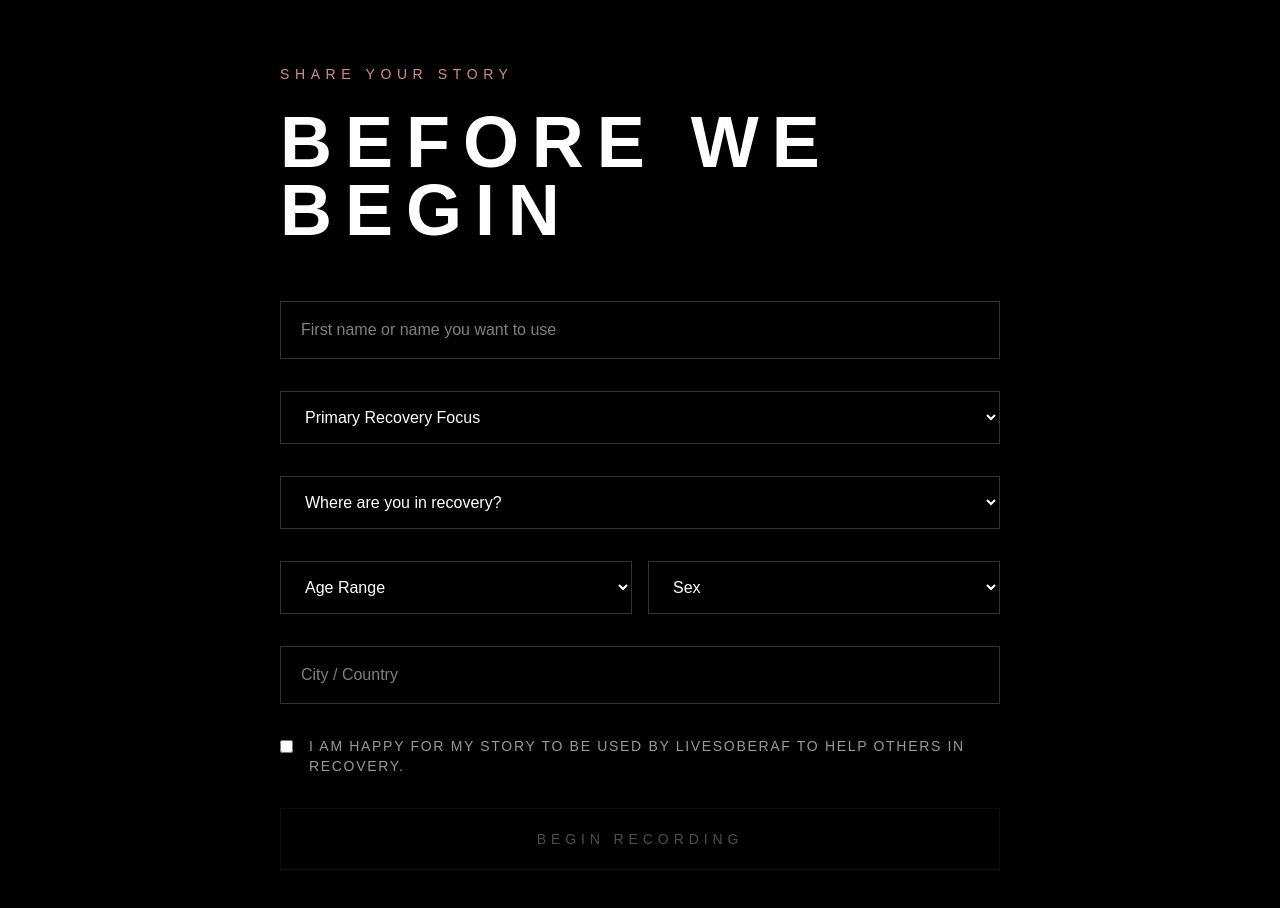
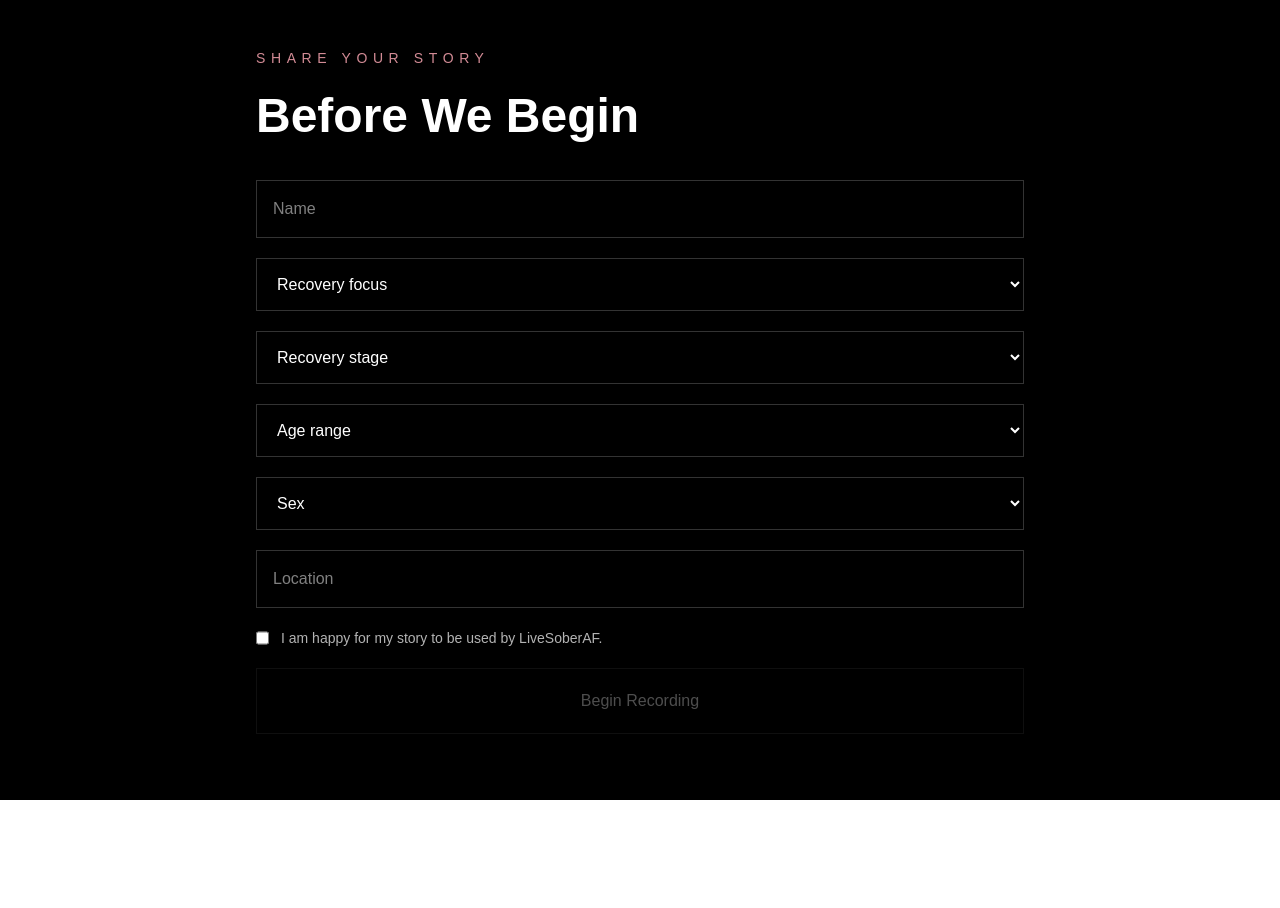
Before and after one commit to Livesoberaf/livesoberaf, a Next.js app: page /share-your-story in a window 1280 px wide. Shown: the top 908 px of the page. After the commit the page ends 800 px from the top, so only its background shows below. Built offline with nearby package versions, Linux system fonts and the light colour scheme.

Commit message:
Fix story pages

```diff
--- a/app/share-your-story/page.tsx
+++ b/app/share-your-story/page.tsx
@@ -32,14 +32,11 @@ export default function ShareYourStoryPage() {
 
   const [started, setStarted] = useState(false);
   const [stream, setStream] = useState<MediaStream | null>(null);
-
   const [currentQuestion, setCurrentQuestion] = useState(0);
   const [recording, setRecording] = useState(false);
   const [isSaving, setIsSaving] = useState(false);
-
   const [recordedBlob, setRecordedBlob] = useState<Blob | null>(null);
   const [videoUrl, setVideoUrl] = useState<string | null>(null);
-
   const [sessionId] = useState(() => crypto.randomUUID());
 
   const [name, setName] = useState("");
@@ -51,23 +48,10 @@ export default function ShareYourStoryPage() {
   const [consent, setConsent] = useState(false);
 
   const canBegin =
-    name.trim() !== "" &&
-    substance !== "" &&
-    stage !== "" &&
-    ageRange !== "" &&
-    sex !== "" &&
-    location.trim() !== "" &&
-    consent;
+    name && substance && stage && ageRange && sex && location && consent;
 
   useEffect(() => {
     if (!started) return;
-
-    startCamera();
-
-    return () => {
-      stream?.getTracks().forEach((track) => track.stop());
-    };
-  }, [started]);
 
     async function startCamera() {
       try {
@@ -81,17 +65,20 @@ export default function ShareYourStoryPage() {
         if (videoRef.current) {
           videoRef.current.srcObject = mediaStream;
         }
-    } catch (error) {
-      console.error(error);
+      } catch {
         alert("Could not access camera or microphone.");
       }
     }
 
+    startCamera();
+
+    return () => {
+      stream?.getTracks().forEach((track) => track.stop());
+    };
+  }, [started]);
+
   function startRecording() {
-    if (!stream) {
-      alert("Camera is not ready yet.");
-      return;
-    }
+    if (!stream) return alert("Camera is not ready yet.");
 
     chunksRef.current = [];
     setRecordedBlob(null);
@@ -100,20 +87,13 @@ export default function ShareYourStoryPage() {
     const recorder = new MediaRecorder(stream);
 
     recorder.ondataavailable = (event) => {
-      if (event.data.size > 0) {
-        chunksRef.current.push(event.data);
-      }
+      if (event.data.size > 0) chunksRef.current.push(event.data);
     };
 
     recorder.onstop = () => {
-      const blob = new Blob(chunksRef.current, {
-        type: "video/webm",
-      });
-
-      const url = URL.createObjectURL(blob);
-
+      const blob = new Blob(chunksRef.current, { type: "video/webm" });
       setRecordedBlob(blob);
-      setVideoUrl(url);
+      setVideoUrl(URL.createObjectURL(blob));
       setRecording(false);
     };
 
@@ -126,23 +106,13 @@ export default function ShareYourStoryPage() {
     mediaRecorderRef.current?.stop();
   }
 
-  async function publishStory() {
-    if (!recordedBlob) {
-      alert("Please record an answer first.");
-      return;
-    }
+  async function saveAnswer() {
+    if (!recordedBlob) return alert("Please record an answer first.");
 
-    try {
     setIsSaving(true);
 
     const formData = new FormData();
-
-      formData.append(
-        "file",
-        recordedBlob,
-        `${sessionId}-q${currentQuestion + 1}.webm`
-      );
-
+    formData.append("file", recordedBlob, `${sessionId}-q${currentQuestion + 1}.webm`);
     formData.append("sessionId", sessionId);
     formData.append("questionIndex", String(currentQuestion));
     formData.append("name", name);
@@ -153,6 +123,7 @@ export default function ShareYourStoryPage() {
     formData.append("location", location);
     formData.append("consent", String(consent));
 
+    try {
       const response = await fetch("/api/upload-story-answer", {
         method: "POST",
         body: formData,
@@ -165,62 +136,30 @@ export default function ShareYourStoryPage() {
       }
 
       alert(`Question ${currentQuestion + 1} saved.`);
-
       setRecordedBlob(null);
       setVideoUrl(null);
-    } catch (error) {
-      console.error(error);
+    } catch {
       alert("Sorry, this answer could not be saved.");
     } finally {
       setIsSaving(false);
     }
   }
 
-  function nextQuestion() {
-    if (currentQuestion < QUESTIONS.length - 1) {
-      setCurrentQuestion((prev) => prev + 1);
-      setRecordedBlob(null);
-      setVideoUrl(null);
-    }
-  }
-
-  function previousQuestion() {
-    if (currentQuestion > 0) {
-      setCurrentQuestion((prev) => prev - 1);
-      setRecordedBlob(null);
-      setVideoUrl(null);
-    }
-  }
-
   if (!started) {
     return (
-      <main className="min-h-screen bg-black text-white">
-        <section className="mx-auto flex min-h-screen max-w-3xl items-center px-6 py-16">
-          <div className="w-full">
+      <main className="min-h-screen bg-black px-6 py-12 text-white">
+        <section className="mx-auto max-w-3xl">
           <p className="mb-6 text-sm uppercase tracking-[0.4em] text-[#d28b95]">
             Share Your Story
           </p>
 
-            <h1 className="mb-14 text-6xl font-bold leading-[0.95] tracking-[0.18em] md:text-7xl">
-              BEFORE WE
-              <br />
-              BEGIN
-            </h1>
+          <h1 className="mb-10 text-5xl font-bold">Before We Begin</h1>
 
-            <div className="space-y-8">
-              <input
-                value={name}
-                onChange={(e) => setName(e.target.value)}
-                placeholder="First name or name you want to use"
-                className="w-full border border-white/20 bg-transparent px-5 py-4 text-white"
-              />
+          <div className="space-y-5">
+            <input placeholder="Name" value={name} onChange={(e) => setName(e.target.value)} className="w-full border border-white/20 bg-black p-4" />
 
-              <select
-                value={substance}
-                onChange={(e) => setSubstance(e.target.value)}
-                className="w-full border border-white/20 bg-black px-5 py-4 text-white"
-              >
-                <option value="">Primary Recovery Focus</option>
+            <select value={substance} onChange={(e) => setSubstance(e.target.value)} className="w-full border border-white/20 bg-black p-4">
+              <option value="">Recovery focus</option>
               <option>Alcohol</option>
               <option>Cocaine</option>
               <option>Codeine</option>
@@ -230,12 +169,8 @@ export default function ShareYourStoryPage() {
               <option>Other</option>
             </select>
 
-              <select
-                value={stage}
-                onChange={(e) => setStage(e.target.value)}
-                className="w-full border border-white/20 bg-black px-5 py-4 text-white"
-              >
-                <option value="">Where are you in recovery?</option>
+            <select value={stage} onChange={(e) => setStage(e.target.value)} className="w-full border border-white/20 bg-black p-4">
+              <option value="">Recovery stage</option>
               <option>Day 1</option>
               <option>1 Week</option>
               <option>1 Month</option>
@@ -244,13 +179,8 @@ export default function ShareYourStoryPage() {
               <option>Multiple Years</option>
             </select>
 
-              <div className="grid gap-4 sm:grid-cols-2">
-                <select
-                  value={ageRange}
-                  onChange={(e) => setAgeRange(e.target.value)}
-                  className="w-full border border-white/20 bg-black px-5 py-4 text-white"
-                >
-                  <option value="">Age Range</option>
+            <select value={ageRange} onChange={(e) => setAgeRange(e.target.value)} className="w-full border border-white/20 bg-black p-4">
+              <option value="">Age range</option>
               <option>18-24</option>
               <option>25-34</option>
               <option>35-44</option>
@@ -258,45 +188,24 @@ export default function ShareYourStoryPage() {
               <option>55+</option>
             </select>
 
-                <select
-                  value={sex}
-                  onChange={(e) => setSex(e.target.value)}
-                  className="w-full border border-white/20 bg-black px-5 py-4 text-white"
-                >
+            <select value={sex} onChange={(e) => setSex(e.target.value)} className="w-full border border-white/20 bg-black p-4">
               <option value="">Sex</option>
               <option>Male</option>
               <option>Female</option>
               <option>Non-binary</option>
               <option>Prefer not to say</option>
             </select>
-              </div>
 
-              <input
-                value={location}
-                onChange={(e) => setLocation(e.target.value)}
-                placeholder="City / Country"
-                className="w-full border border-white/20 bg-transparent px-5 py-4 text-white"
-              />
+            <input placeholder="Location" value={location} onChange={(e) => setLocation(e.target.value)} className="w-full border border-white/20 bg-black p-4" />
 
-              <label className="flex items-start gap-4 text-sm uppercase tracking-[0.12em] text-white/60">
-                <input
-                  type="checkbox"
-                  checked={consent}
-                  onChange={(e) => setConsent(e.target.checked)}
-                  className="mt-1"
-                />
-                I am happy for my story to be used by LiveSoberAF to help others
-                in recovery.
+            <label className="flex gap-3 text-sm text-white/70">
+              <input type="checkbox" checked={consent} onChange={(e) => setConsent(e.target.checked)} />
+              I am happy for my story to be used by LiveSoberAF.
             </label>
 
-              <button
-                disabled={!canBegin}
-                onClick={() => setStarted(true)}
-                className="w-full border border-white/20 py-5 text-sm uppercase tracking-[0.35em] transition hover:bg-white hover:text-black disabled:opacity-30"
-              >
+            <button disabled={!canBegin} onClick={() => setStarted(true)} className="w-full border border-white/20 py-5 disabled:opacity-30">
               Begin Recording
             </button>
-            </div>
           </div>
         </section>
       </main>
@@ -304,92 +213,48 @@ export default function ShareYourStoryPage() {
   }
 
   return (
-    <main className="min-h-screen bg-black text-white">
-      <section className="mx-auto grid max-w-7xl gap-10 px-6 py-10 lg:grid-cols-[0.95fr_1.05fr] lg:gap-16">
+    <main className="min-h-screen bg-black px-6 py-10 text-white">
+      <section className="mx-auto grid max-w-7xl gap-10 lg:grid-cols-2">
         <div>
-          <div className="overflow-hidden rounded-[2rem] border border-white/10 bg-black">
-            <video
-              ref={videoRef}
-              autoPlay
-              muted
-              playsInline
-              className="aspect-[4/5] w-full object-cover"
-            />
-          </div>
+          <video ref={videoRef} autoPlay muted playsInline className="aspect-[4/5] w-full rounded-3xl bg-black object-cover" />
 
           {videoUrl && (
-            <div className="mt-6">
-              <p className="mb-3 text-xs uppercase tracking-[0.28em] text-white/40">
-                Preview
-              </p>
-
-              <video
-                src={videoUrl}
-                controls
-                playsInline
-                className="w-full rounded-2xl border border-white/10 bg-black"
-              />
-            </div>
+            <video src={videoUrl} controls playsInline className="mt-6 w-full rounded-3xl bg-black" />
           )}
         </div>
 
         <div className="space-y-8">
-          <div>
-            <p className="mb-4 text-xs uppercase tracking-[0.3em] text-white/40">
+          <p className="text-sm uppercase tracking-[0.3em] text-white/40">
             Question {currentQuestion + 1} / {QUESTIONS.length}
           </p>
 
-            <h1 className="text-4xl font-semibold leading-tight md:text-5xl">
-              {QUESTIONS[currentQuestion]}
-            </h1>
-          </div>
+          <h1 className="text-4xl font-bold">{QUESTIONS[currentQuestion]}</h1>
 
           <div className="flex flex-wrap gap-4">
             {!recording ? (
-              <button
-                onClick={startRecording}
-                className="rounded-xl bg-white px-6 py-4 font-semibold text-black"
-              >
+              <button onClick={startRecording} className="rounded-xl bg-white px-6 py-4 text-black">
                 Start Recording
               </button>
             ) : (
-              <button
-                onClick={stopRecording}
-                className="rounded-xl bg-red-500 px-6 py-4 font-semibold text-white"
-              >
+              <button onClick={stopRecording} className="rounded-xl bg-red-500 px-6 py-4 text-white">
                 Stop Recording
               </button>
             )}
 
-            <button
-              onClick={previousQuestion}
-              disabled={currentQuestion === 0 || isSaving}
-              className="rounded-xl border border-white/20 px-6 py-4 disabled:opacity-30"
-            >
+            <button onClick={() => setCurrentQuestion((q) => Math.max(0, q - 1))} className="rounded-xl border border-white/20 px-6 py-4">
               Previous
             </button>
 
-            <button
-              onClick={nextQuestion}
-              disabled={currentQuestion === QUESTIONS.length - 1 || isSaving}
-              className="rounded-xl border border-white/20 px-6 py-4 disabled:opacity-30"
-            >
+            <button onClick={() => setCurrentQuestion((q) => Math.min(QUESTIONS.length - 1, q + 1))} className="rounded-xl border border-white/20 px-6 py-4">
               Next
             </button>
           </div>
 
-          <button
-            onClick={publishStory}
-            disabled={isSaving}
-            className="w-full rounded-xl bg-white py-5 text-lg font-semibold text-black disabled:opacity-40"
-          >
+          <button onClick={saveAnswer} disabled={isSaving} className="w-full rounded-xl bg-white py-5 text-black">
             {isSaving ? "Saving..." : `Save Question ${currentQuestion + 1}`}
           </button>
 
-          <a
-            href="/shares"
-            className="block w-full rounded-xl border border-white/20 py-5 text-center text-sm uppercase tracking-[0.28em] text-white/70"
-          >
+          <a href="/shares" className="block text-center underline">
             View Community Stories
           </a>
         </div>
```
Lines whose indentation alone changed are shown as unchanged.
